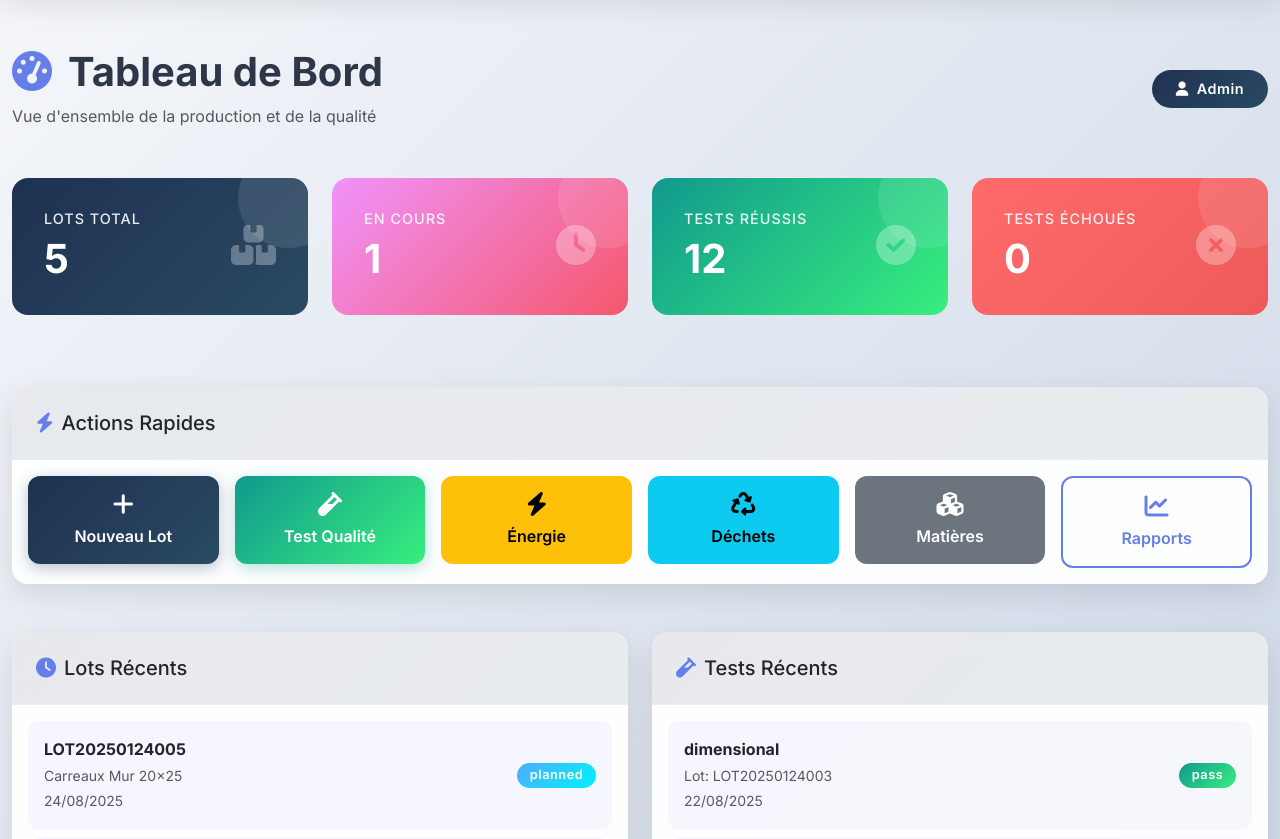
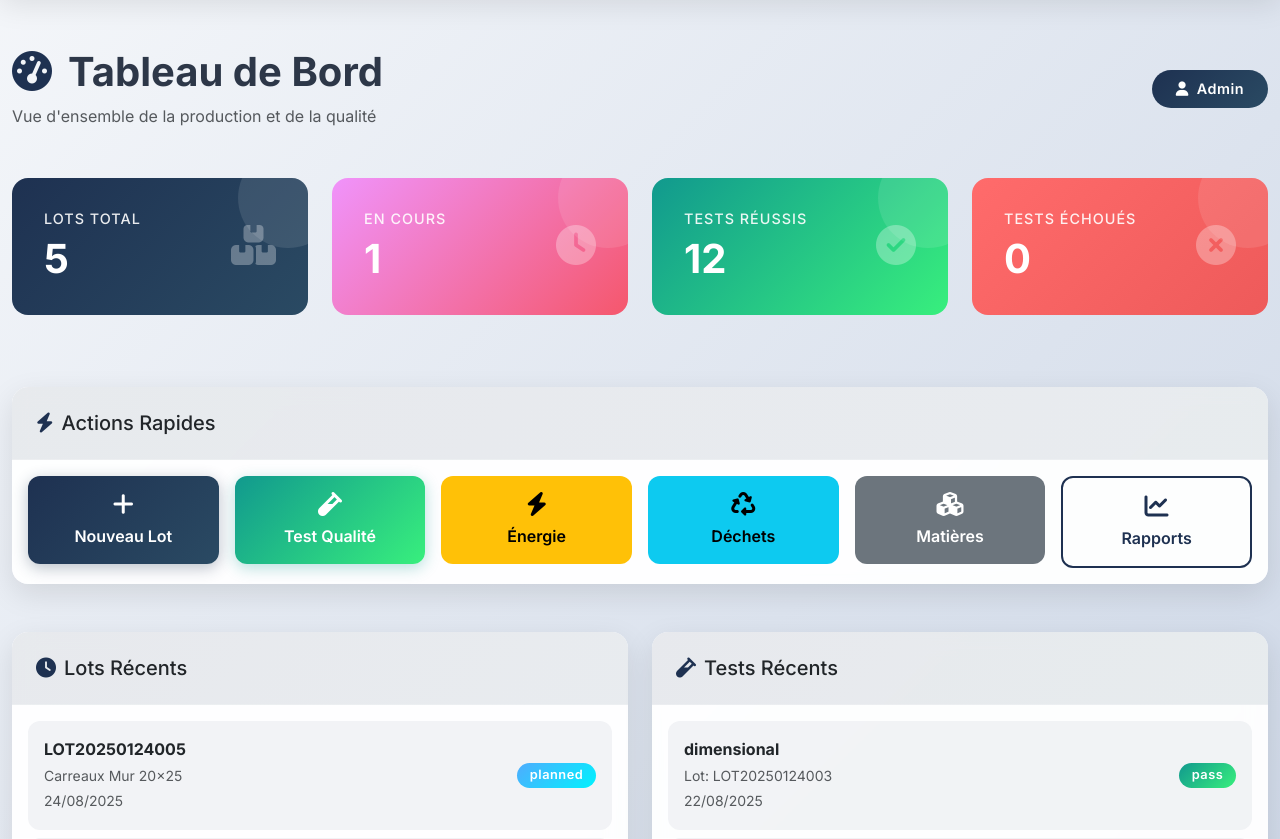
Before and after one commit to fikrielfakir/FlaskEco, a Flask app: page /dashboard in a window 1280 px wide. Shown: the part 92-931 px from the top of the page. Run offline with Flask 3, Linux system fonts and the light colour scheme; a user stored in the database is signed in; data comes from the database, SQL or seed files in the repository.

Commit message:
Update dashboard colors to a new primary shade
Change the primary color used for various dashboard elements, including icons and buttons, to a new hex code #1E3151.

Replit-Commit-Author: Agent
Replit-Commit-Session-Id: ebdfcc8e-44c8-4ec5-80c4-51daa4511d3a
Replit-Commit-Checkpoint-Type: full_checkpoint
Replit-Commit-Screenshot-Url: https://storage.googleapis.com/screenshot-production-us-central1/5c16976a-d792-4b98-a7b0-7151130f956d/ebdfcc8e-44c8-4ec5-80c4-51daa4511d3a/wNAzslW

```diff
--- a/templates/dashboard.html
+++ b/templates/dashboard.html
@@ -7,7 +7,7 @@
     <div class="d-flex justify-content-between align-items-center mb-5">
         <div>
             <h1 class="mb-2" style="font-weight: 700; color: #2d3748;">
-                <i class="fas fa-tachometer-alt me-3" style="color: #667eea;"></i>Tableau de Bord
+                <i class="fas fa-tachometer-alt me-3" style="color: #1E3151;"></i>Tableau de Bord
             </h1>
             <p class="text-muted mb-0">Vue d'ensemble de la production et de la qualité</p>
         </div>
@@ -83,7 +83,7 @@
             <div class="card">
                 <div class="card-header">
                     <h5 class="mb-0 d-flex align-items-center">
-                        <i class="fas fa-bolt me-2" style="color: #667eea;"></i>Actions Rapides
+                        <i class="fas fa-bolt me-2" style="color: #1E3151;"></i>Actions Rapides
                     </h5>
                 </div>
                 <div class="card-body">
@@ -119,7 +119,7 @@
                             </a>
                         </div>
                         <div class="col-lg-2 col-md-4 col-sm-6">
-                            <a href="{{ url_for('quality_index') }}" class="btn btn-outline-primary w-100 d-flex flex-column align-items-center py-3" style="border-radius: var(--border-radius-sm); min-height: 80px; border: 2px solid #667eea; color: #667eea;">
+                            <a href="{{ url_for('quality_index') }}" class="btn btn-outline-primary w-100 d-flex flex-column align-items-center py-3" style="border-radius: var(--border-radius-sm); min-height: 80px; border: 2px solid #1E3151; color: #1E3151;">
                                 <i class="fas fa-chart-line mb-2" style="font-size: 1.5rem;"></i>
                                 <span class="fw-semibold">Rapports</span>
                             </a>
@@ -136,14 +136,14 @@
             <div class="card h-100">
                 <div class="card-header">
                     <h5 class="mb-0 d-flex align-items-center">
-                        <i class="fas fa-clock me-2" style="color: #667eea;"></i>Lots Récents
+                        <i class="fas fa-clock me-2" style="color: #1E3151;"></i>Lots Récents
                     </h5>
                 </div>
                 <div class="card-body">
                     {% if recent_batches %}
                         <div class="list-group list-group-flush">
                             {% for batch in recent_batches %}
-                                <a href="{{ url_for('view_batch', batch_id=batch.id) }}" class="list-group-item list-group-item-action d-flex justify-content-between align-items-center border-0 py-3" style="border-radius: var(--border-radius-sm); margin-bottom: 0.5rem; background: rgba(102, 126, 234, 0.05); transition: all 0.3s ease;">
+                                <a href="{{ url_for('view_batch', batch_id=batch.id) }}" class="list-group-item list-group-item-action d-flex justify-content-between align-items-center border-0 py-3" style="border-radius: var(--border-radius-sm); margin-bottom: 0.5rem; background: rgba(30, 49, 81, 0.05); transition: all 0.3s ease;">
                                     <div>
                                         <div class="fw-bold text-dark">{{ batch.lot_number }}</div>
                                         <small class="text-muted">{{ batch.product_type }}</small>
@@ -181,14 +181,14 @@
             <div class="card h-100">
                 <div class="card-header">
                     <h5 class="mb-0 d-flex align-items-center">
-                        <i class="fas fa-vial me-2" style="color: #667eea;"></i>Tests Récents
+                        <i class="fas fa-vial me-2" style="color: #1E3151;"></i>Tests Récents
                     </h5>
                 </div>
                 <div class="card-body">
                     {% if recent_tests %}
                         <div class="list-group list-group-flush">
                             {% for test in recent_tests %}
-                                <div class="list-group-item d-flex justify-content-between align-items-center border-0 py-3" style="border-radius: var(--border-radius-sm); margin-bottom: 0.5rem; background: rgba(102, 126, 234, 0.05);">
+                                <div class="list-group-item d-flex justify-content-between align-items-center border-0 py-3" style="border-radius: var(--border-radius-sm); margin-bottom: 0.5rem; background: rgba(30, 49, 81, 0.05);">
                                     <div>
                                         <div class="fw-bold text-dark">{{ test.test_type }}</div>
                                         <small class="text-muted">Lot: {{ test.batch.lot_number }}</small>
```
